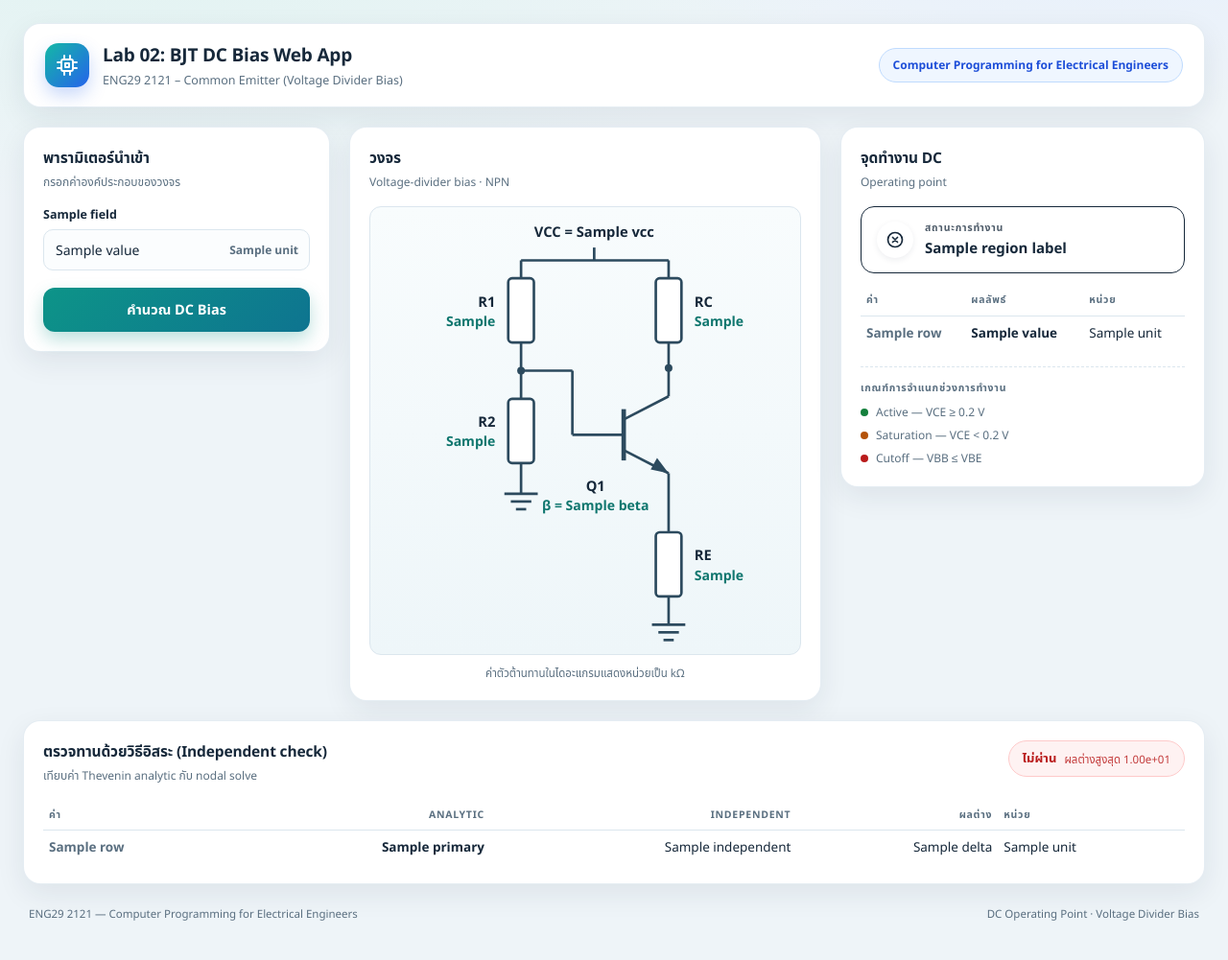
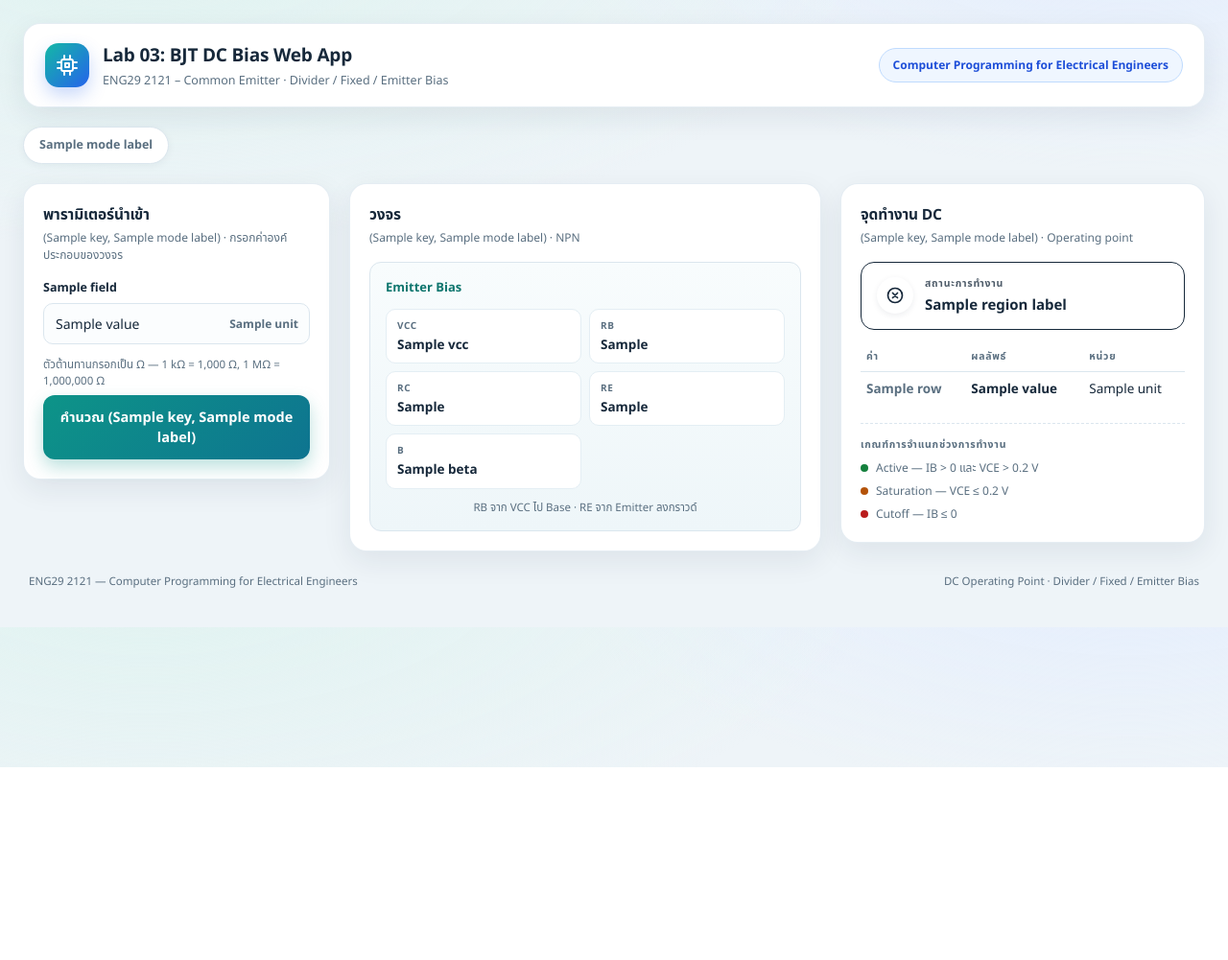
Before and after one commit to Phitchapha-dotcom/eng29-2121-git-lab01, a Flask app: template templates/index.html in a window 1280 px wide. Shown: the whole page at 96% size. After the commit the page ends 800 px from the top, so only its background shows below. Run offline with Flask 3, Linux system fonts and the light colour scheme; the template is opened without the code that fills it: most values are stand-ins (such as "Sample title", 1, 10 or a date in 2020).

Commit message:
feat: add fixed and emitter bias modes for Lab 03
Add dc_bias module with single-supply Fixed and Emitter equations while keeping Divider calculations unchanged. Add per-mode form fields, result formatting, warnings, and mode dispatch in the Flask app.

Record A1-A5 browser acceptance in docs/validation.md with screenshots, and add the Playwright MCP project config.

```diff
--- a/app.py
+++ b/app.py
@@ -1,31 +1,77 @@
 from flask import Flask, render_template, request
 
+import dc_bias
 from bjt import (
-    FIELD_LABELS,
     REGION_LABELS,
     ValidationError,
     analyze,
     parse_inputs,
+    validate_inputs,
 )
 
-FORM_FIELDS = (
-    ("vcc", "แรงดันไฟเลี้ยง VCC", "V"),
-    ("r1", "ตัวต้านทาน R1", "Ω"),
-    ("r2", "ตัวต้านทาน R2", "Ω"),
-    ("rc", "ตัวต้านทาน RC", "Ω"),
-    ("re", "ตัวต้านทาน RE", "Ω"),
-    ("beta", "อัตราขยายกระแส (β)", ""),
-    ("vbe", "แรงดันเบส-อีมิเตอร์ VBE", "V"),
-)
+MODE_LABELS = {
+    "divider": "Voltage Divider Bias",
+    "fixed": "Fixed Bias",
+    "emitter": "Emitter Bias",
+}
+
+FORM_FIELDS = {
+    "divider": (
+        ("vcc", "แรงดันไฟเลี้ยง VCC", "V"),
+        ("r1", "ตัวต้านทาน R1", "Ω"),
+        ("r2", "ตัวต้านทาน R2", "Ω"),
+        ("rc", "ตัวต้านทาน RC", "Ω"),
+        ("re", "ตัวต้านทาน RE", "Ω"),
+        ("beta", "อัตราขยายกระแส (β)", ""),
+        ("vbe", "แรงดันเบส-อีมิเตอร์ VBE", "V"),
+    ),
+    "fixed": (
+        ("vcc", "แรงดันไฟเลี้ยง VCC", "V"),
+        ("rb", "ตัวต้านทาน RB", "Ω"),
+        ("rc", "ตัวต้านทาน RC", "Ω"),
+        ("beta", "อัตราขยายกระแส (β)", ""),
+        ("vbe", "แรงดันเบส-อีมิเตอร์ VBE", "V"),
+    ),
+    "emitter": (
+        ("vcc", "แรงดันไฟเลี้ยง VCC", "V"),
+        ("rb", "ตัวต้านทาน RB", "Ω"),
+        ("rc", "ตัวต้านทาน RC", "Ω"),
+        ("re", "ตัวต้านทาน RE", "Ω"),
+        ("beta", "อัตราขยายกระแส (β)", ""),
+        ("vbe", "แรงดันเบส-อีมิเตอร์ VBE", "V"),
+    ),
+}
+
+MODE_FIELDS = {
+    mode: tuple(name for name, _, _ in fields)
+    for mode, fields in FORM_FIELDS.items()
+}
 
 DEFAULT_VALUES = {
-    "vcc": "12",
-    "r1": "47000",
-    "r2": "10000",
-    "rc": "2200",
-    "re": "1000",
-    "beta": "150",
-    "vbe": "0.7",
+    "divider": {
+        "vcc": "12",
+        "r1": "47000",
+        "r2": "10000",
+        "rc": "2200",
+        "re": "1000",
+        "beta": "150",
+        "vbe": "0.7",
+    },
+    "fixed": {
+        "vcc": "12",
+        "rb": "1000000",
+        "rc": "2200",
+        "beta": "100",
+        "vbe": "0.7",
+    },
+    "emitter": {
+        "vcc": "12",
+        "rb": "1000000",
+        "rc": "2200",
+        "re": "1000",
+        "beta": "100",
+        "vbe": "0.7",
+    },
 }
 
 
@@ -38,26 +84,48 @@ def _format_quantity(raw, unit: str = "", scale: float = 1.0) -> str:
     return f"{text} {unit}" if unit else text
 
 
-def circuit_values(values) -> dict[str, str]:
-    return {
+def _format_resistance(raw) -> str:
+    try:
+        number = float(raw)
+    except (TypeError, ValueError):
+        return "—"
+    if abs(number) >= 1e6:
+        return f"{number / 1e6:g} MΩ"
+    if abs(number) >= 1e3:
+        return f"{number / 1e3:g} kΩ"
+    return f"{number:g} Ω"
+
+
+def circuit_values(mode: str, values) -> dict[str, str]:
+    if mode == "divider":
+        return {
+            "vcc": _format_quantity(values.get("vcc"), "V"),
+            "r1": _format_quantity(values.get("r1"), "kΩ", 1000),
+            "r2": _format_quantity(values.get("r2"), "kΩ", 1000),
+            "rc": _format_quantity(values.get("rc"), "kΩ", 1000),
+            "re": _format_quantity(values.get("re"), "kΩ", 1000),
+            "beta": _format_quantity(values.get("beta")),
+        }
+    circuit = {
         "vcc": _format_quantity(values.get("vcc"), "V"),
-        "r1": _format_quantity(values.get("r1"), "kΩ", 1000),
-        "r2": _format_quantity(values.get("r2"), "kΩ", 1000),
-        "rc": _format_quantity(values.get("rc"), "kΩ", 1000),
-        "re": _format_quantity(values.get("re"), "kΩ", 1000),
+        "rb": _format_resistance(values.get("rb")),
+        "rc": _format_resistance(values.get("rc")),
         "beta": _format_quantity(values.get("beta")),
     }
+    if mode == "emitter":
+        circuit["re"] = _format_resistance(values.get("re"))
+    return circuit
 
 
 def format_result(result) -> list[tuple[str, str, str]]:
     return [
-        ("VB", f"{result.vb:.4f}", "V"),
-        ("VE", f"{result.ve:.4f}", "V"),
-        ("VC", f"{result.vc:.4f}", "V"),
-        ("VCE", f"{result.vce:.4f}", "V"),
-        ("IB", f"{result.ib * 1e6:.3f}", "µA"),
-        ("IC", f"{result.ic * 1e3:.4f}", "mA"),
-        ("IE", f"{result.ie * 1e3:.4f}", "mA"),
+        ("VB", f"{result['vb_v']:.4f}", "V"),
+        ("VE", f"{result['ve_v']:.4f}", "V"),
+        ("VC", f"{result['vc_v']:.4f}", "V"),
+        ("VCE", f"{result['vce_v']:.4f}", "V"),
+        ("IB", f"{result['ib_ua']:.3f}", "µA"),
+        ("IC", f"{result['ic_ma']:.4f}", "mA"),
+        ("IE", f"{result['ie_ma']:.4f}", "mA"),
     ]
 
 
@@ -87,37 +155,80 @@ def comparison_rows(analysis) -> list[dict[str, str]]:
     return rows
 
 
+def _form_values(mode: str, form) -> dict[str, str]:
+    return {field: form.get(field, "") for field in MODE_FIELDS[mode]}
+
+
+def _calculate(mode: str, raw):
+    if mode == "divider":
+        inputs = parse_inputs(raw)
+        validate_inputs(inputs)
+        analysis = analyze(inputs)
+        return dc_bias.divider_result(analysis.primary), analysis
+    if mode == "fixed":
+        values = dc_bias.parse_fixed(raw)
+        return dc_bias.fixed_bias(**values), None
+    if mode == "emitter":
+        values = dc_bias.parse_emitter(raw)
+        return dc_bias.emitter_bias(**values), None
+    raise ValidationError("mode", f"โหมดไม่ถูกต้อง: {mode}")
+
+
 def create_app() -> Flask:
     app = Flask(__name__)
 
-    def render_dashboard(values, errors=None, analysis=None):
+    def render_dashboard(mode, values, errors=None, result=None, analysis=None):
         return render_template(
             "index.html",
-            fields=FORM_FIELDS,
+            mode=mode,
+            mode_labels=MODE_LABELS,
+            fields=FORM_FIELDS[mode],
             values=values,
             errors=errors or {},
+            result=result,
             analysis=analysis,
-            rows=format_result(analysis.primary) if analysis else [],
+            rows=format_result(result) if result else [],
             comparison=comparison_rows(analysis) if analysis else [],
-            circuit=circuit_values(values),
+            circuit=circuit_values(mode, values),
             region_labels=REGION_LABELS,
         )
 
     @app.get("/")
     def index():
-        analysis = analyze(parse_inputs(DEFAULT_VALUES))
-        return render_dashboard(DEFAULT_VALUES, analysis=analysis)
+        mode = request.args.get("mode", "divider").strip()
+        if mode not in FORM_FIELDS:
+            return render_dashboard(
+                "divider",
+                DEFAULT_VALUES["divider"],
+                errors={"mode": f"โหมดไม่ถูกต้อง: {mode}"},
+            ), 400
+        values = DEFAULT_VALUES[mode]
+        result, analysis = _calculate(mode, values)
+        return render_dashboard(mode, values, result=result, analysis=analysis)
 
     @app.post("/calculate")
     def calculate():
+        mode = (request.form.get("mode") or "divider").strip()
+        if mode not in FORM_FIELDS:
+            return render_dashboard(
+                "divider",
+                _form_values("divider", request.form),
+                errors={"mode": f"โหมดไม่ถูกต้อง: {mode}"},
+            ), 400
         try:
-            inputs = parse_inputs(request.form)
-            analysis = analyze(inputs)
+            result, analysis = _calculate(mode, request.form)
         except ValidationError as exc:
-            values = {field: request.form.get(field, "") for field in FIELD_LABELS}
-            return render_dashboard(values, errors={exc.field: exc.message}), 400
-        values = {field: request.form.get(field, "") for field in FIELD_LABELS}
-        return render_dashboard(values, analysis=analysis)
+            return render_dashboard(
+                mode,
+                _form_values(mode, request.form),
+                errors={exc.field: exc.message},
+            ), 400
+        return render_dashboard(
+            mode,
+            _form_values(mode, request.form),
+            result=result,
+            analysis=analysis,
+        )
 
     return app
 
--- a/static/style.css
+++ b/static/style.css
@@ -527,6 +527,99 @@ body {
   color: var(--ink-soft);
 }
 
+/* ---------- Bias mode tabs ---------- */
+
+.mode-tabs {
+  grid-column: 1 / -1;
+  display: flex;
+  flex-wrap: wrap;
+  gap: 8px;
+}
+
+.mode-tab {
+  padding: 9px 16px;
+  border: 1px solid var(--line);
+  border-radius: 999px;
+  background: var(--card);
+  color: var(--ink-soft);
+  font-size: 12.5px;
+  font-weight: 600;
+  text-decoration: none;
+  box-shadow: 0 2px 8px rgba(22, 40, 58, 0.05);
+  transition: border-color 0.15s ease, color 0.15s ease, background 0.15s ease;
+}
+
+.mode-tab:hover {
+  border-color: #b7d6d1;
+  color: var(--teal-700);
+}
+
+.mode-tab.active {
+  border-color: transparent;
+  background: linear-gradient(135deg, var(--teal-600), #0e7490);
+  color: #fff;
+  box-shadow: 0 6px 16px rgba(13, 148, 136, 0.22);
+}
+
+.unit-hint {
+  margin: 10px 0 0;
+  font-size: 11.5px;
+  color: var(--ink-soft);
+}
+
+.mode-error {
+  margin: 0 0 12px;
+  padding: 9px 12px;
+  border-radius: 10px;
+  background: var(--red-50);
+  border: 1px solid #fecaca;
+}
+
+/* ---------- Mode summary ---------- */
+
+.mode-summary {
+  padding: 16px;
+  border: 1px solid var(--line);
+  border-radius: var(--radius-md);
+  background: linear-gradient(180deg, #f8fcfd, #eef6f9);
+}
+
+.mode-summary-title {
+  margin: 0 0 12px;
+  color: var(--teal-700);
+  font-size: 13px;
+  font-weight: 700;
+}
+
+.mode-summary dl {
+  display: grid;
+  grid-template-columns: repeat(2, minmax(0, 1fr));
+  gap: 8px;
+  margin: 0;
+}
+
+.mode-summary dl > div {
+  padding: 9px 11px;
+  border: 1px solid #e4eef4;
+  border-radius: 10px;
+  background: #fff;
+}
+
+.mode-summary dt {
+  font-size: 10px;
+  font-weight: 700;
+  letter-spacing: 0.06em;
+  text-transform: uppercase;
+  color: var(--ink-soft);
+}
+
+.mode-summary dd {
+  margin: 2px 0 0;
+  font-size: 13.5px;
+  font-weight: 700;
+  font-variant-numeric: tabular-nums;
+}
+
 /* ---------- Responsive ---------- */
 
 @media (max-width: 1180px) {
@@ -569,6 +662,10 @@ body {
     font-size: 11.5px;
   }
 
+  .mode-summary dl {
+    grid-template-columns: 1fr;
+  }
+
   .data-table th {
     font-size: 9.5px;
     letter-spacing: 0;
--- a/templates/base.html
+++ b/templates/base.html
@@ -3,7 +3,7 @@
 <head>
   <meta charset="utf-8">
   <meta name="viewport" content="width=device-width, initial-scale=1">
-  <title>Lab 02: BJT DC Bias Web App</title>
+  <title>Lab 03: BJT DC Bias Web App</title>
   <link rel="stylesheet" href="{{ url_for('static', filename='style.css') }}">
 </head>
 <body>
@@ -18,8 +18,8 @@
           </svg>
         </span>
         <div class="brand-text">
-          <h1>Lab 02: BJT DC Bias Web App</h1>
-          <p class="subtitle">ENG29 2121 – Common Emitter (Voltage Divider Bias)</p>
+          <h1>Lab 03: BJT DC Bias Web App</h1>
+          <p class="subtitle">ENG29 2121 – Common Emitter · Divider / Fixed / Emitter Bias</p>
         </div>
       </div>
       <span class="course-badge">Computer Programming for Electrical Engineers</span>
@@ -27,7 +27,7 @@
     {% block content %}{% endblock %}
     <footer class="site-footer">
       <span>ENG29 2121 — Computer Programming for Electrical Engineers</span>
-      <span>DC Operating Point · Voltage Divider Bias</span>
+      <span>DC Operating Point · Divider / Fixed / Emitter Bias</span>
     </footer>
   </div>
 </body>
--- a/templates/index.html
+++ b/templates/index.html
@@ -2,12 +2,24 @@
 {% block content %}
 <main class="dashboard">
 
+  <nav class="mode-tabs" aria-label="เลือกวงจรไบอัส">
+    {% for key, label in mode_labels.items() %}
+    <a class="mode-tab{% if key == mode %} active{% endif %}"
+       href="{{ url_for('index', mode=key) }}"
+       {% if key == mode %}aria-current="page"{% endif %}>{{ label }}</a>
+    {% endfor %}
+  </nav>
+
   <section class="card card-input" aria-labelledby="input-heading">
     <div class="card-head">
       <h2 id="input-heading">พารามิเตอร์นำเข้า</h2>
-      <p class="card-sub">กรอกค่าองค์ประกอบของวงจร</p>
+      <p class="card-sub">{{ mode_labels[mode] }} · กรอกค่าองค์ประกอบของวงจร</p>
     </div>
     <form method="post" action="{{ url_for('calculate') }}" novalidate>
+      <input type="hidden" name="mode" value="{{ mode }}">
+      {% if errors.get("mode") %}
+      <p class="error mode-error" role="alert">{{ errors["mode"] }}</p>
+      {% endif %}
       {% for name, label, unit in fields %}
       <div class="field{% if errors.get(name) %} field-invalid{% endif %}">
         <label for="{{ name }}">{{ label }}</label>
@@ -22,15 +34,17 @@
         {% endif %}
       </div>
       {% endfor %}
-      <button type="submit" class="btn-primary">คำนวณ DC Bias</button>
+      <p class="unit-hint">ตัวต้านทานกรอกเป็น Ω — 1 kΩ = 1,000 Ω, 1 MΩ = 1,000,000 Ω</p>
+      <button type="submit" class="btn-primary">คำนวณ {{ mode_labels[mode] }}</button>
     </form>
   </section>
 
   <section class="card card-circuit" aria-labelledby="circuit-heading">
     <div class="card-head">
       <h2 id="circuit-heading">วงจร</h2>
-      <p class="card-sub">Voltage-divider bias · NPN</p>
+      <p class="card-sub">{{ mode_labels[mode] }} · NPN</p>
     </div>
+    {% if mode == "divider" %}
     <div class="schematic-wrap">
       <svg class="schematic" viewBox="0 0 320 334" role="img"
            aria-label="วงจรขยาย BJT แบบ common emitter พร้อมไบอัสด้วยตัวต้านทานแบ่งแรงดัน">
@@ -91,20 +105,44 @@
       </svg>
     </div>
     <p class="circuit-note">ค่าตัวต้านทานในไดอะแกรมแสดงหน่วยเป็น kΩ</p>
+    {% elif mode == "fixed" %}
+    <div class="mode-summary">
+      <p class="mode-summary-title">Fixed Bias</p>
+      <dl>
+        <div><dt>VCC</dt><dd>{{ circuit.vcc }}</dd></div>
+        <div><dt>RB</dt><dd>{{ circuit.rb }}</dd></div>
+        <div><dt>RC</dt><dd>{{ circuit.rc }}</dd></div>
+        <div><dt>β</dt><dd>{{ circuit.beta }}</dd></div>
+      </dl>
+      <p class="circuit-note">RB จาก VCC ไป Base · Emitter ต่อลงกราวด์</p>
+    </div>
+    {% else %}
+    <div class="mode-summary">
+      <p class="mode-summary-title">Emitter Bias</p>
+      <dl>
+        <div><dt>VCC</dt><dd>{{ circuit.vcc }}</dd></div>
+        <div><dt>RB</dt><dd>{{ circuit.rb }}</dd></div>
+        <div><dt>RC</dt><dd>{{ circuit.rc }}</dd></div>
+        <div><dt>RE</dt><dd>{{ circuit.re }}</dd></div>
+        <div><dt>β</dt><dd>{{ circuit.beta }}</dd></div>
+      </dl>
+      <p class="circuit-note">RB จาก VCC ไป Base · RE จาก Emitter ลงกราวด์</p>
+    </div>
+    {% endif %}
   </section>
 
   <section class="card card-results" aria-labelledby="results-heading">
     <div class="card-head">
       <h2 id="results-heading">จุดทำงาน DC</h2>
-      <p class="card-sub">Operating point</p>
+      <p class="card-sub">{{ mode_labels[mode] }} · Operating point</p>
     </div>
 
-    {% if analysis %}
-    <div class="status status-{{ analysis.primary.region }}">
+    {% if result %}
+    <div class="status status-{{ result.region }}">
       <span class="status-icon" aria-hidden="true">
-        {% if analysis.primary.region == "active" %}
+        {% if result.region == "active" %}
         <svg viewBox="0 0 24 24" fill="none" stroke="currentColor" stroke-width="2.2" stroke-linecap="round" stroke-linejoin="round"><path d="M20 6 9 17l-5-5"></path></svg>
-        {% elif analysis.primary.region == "saturation" %}
+        {% elif result.region == "saturation" %}
         <svg viewBox="0 0 24 24" fill="none" stroke="currentColor" stroke-width="2" stroke-linecap="round" stroke-linejoin="round"><path d="M12 3 2 21h20L12 3z"></path><path d="M12 9v5"></path><path d="M12 18h.01"></path></svg>
         {% else %}
         <svg viewBox="0 0 24 24" fill="none" stroke="currentColor" stroke-width="2" stroke-linecap="round" stroke-linejoin="round"><circle cx="12" cy="12" r="9"></circle><path d="m15 9-6 6M9 9l6 6"></path></svg>
@@ -112,15 +150,15 @@
       </span>
       <div>
         <p class="status-label">สถานะการทำงาน</p>
-        <p class="status-value">{{ region_labels[analysis.primary.region] }}</p>
+        <p class="status-value">{{ region_labels[result.region] }}</p>
       </div>
     </div>
 
-    {% for warning in analysis.primary.warnings %}
+    {% for warning in result.warnings %}
     <p class="warning" role="alert">{{ warning }}</p>
     {% endfor %}
 
-    {% if analysis.primary.region == "saturation" %}
+    {% if result.region == "saturation" %}
     <p class="note">ค่าด้านล่างเป็นค่าประมาณจากสมการช่วง active (ไม่ใช่จุดทำงานจริง) — VCE จริงใกล้ 0.2 V</p>
     {% endif %}
 
@@ -137,17 +175,26 @@
 
     <div class="criteria">
       <p class="criteria-title">เกณฑ์การจำแนกช่วงการทำงาน</p>
+      {% if mode == "divider" %}
       <ul>
         <li><span class="dot dot-active"></span>Active — VCE ≥ 0.2 V</li>
         <li><span class="dot dot-saturation"></span>Saturation — VCE &lt; 0.2 V</li>
         <li><span class="dot dot-cutoff"></span>Cutoff — VBB ≤ VBE</li>
       </ul>
+      {% else %}
+      <ul>
+        <li><span class="dot dot-active"></span>Active — IB &gt; 0 และ VCE &gt; 0.2 V</li>
+        <li><span class="dot dot-saturation"></span>Saturation — VCE ≤ 0.2 V</li>
+        <li><span class="dot dot-cutoff"></span>Cutoff — IB ≤ 0</li>
+      </ul>
+      {% endif %}
     </div>
     {% else %}
-    <p class="empty-state">แก้ไขค่าที่ไม่ถูกต้องแล้วกด “คำนวณ DC Bias” อีกครั้ง</p>
+    <p class="empty-state">แก้ไขค่าที่ไม่ถูกต้องแล้วกด “คำนวณ {{ mode_labels[mode] }}” อีกครั้ง</p>
     {% endif %}
   </section>
 
+  {% if mode == "divider" %}
   <section class="card card-compare" aria-labelledby="compare-heading">
     <div class="card-head">
       <div>
@@ -191,6 +238,7 @@
     <p class="empty-state">ยังไม่มีผลให้ตรวจทาน</p>
     {% endif %}
   </section>
+  {% endif %}
 
 </main>
 {% endblock %}
```
Also changed, not shown: dc_bias.py (added, +195 -0 lines), docs/validation.md (added, +41 -0 lines), opencode.json (added, +17 -0 lines), README.md, 3 other files.
